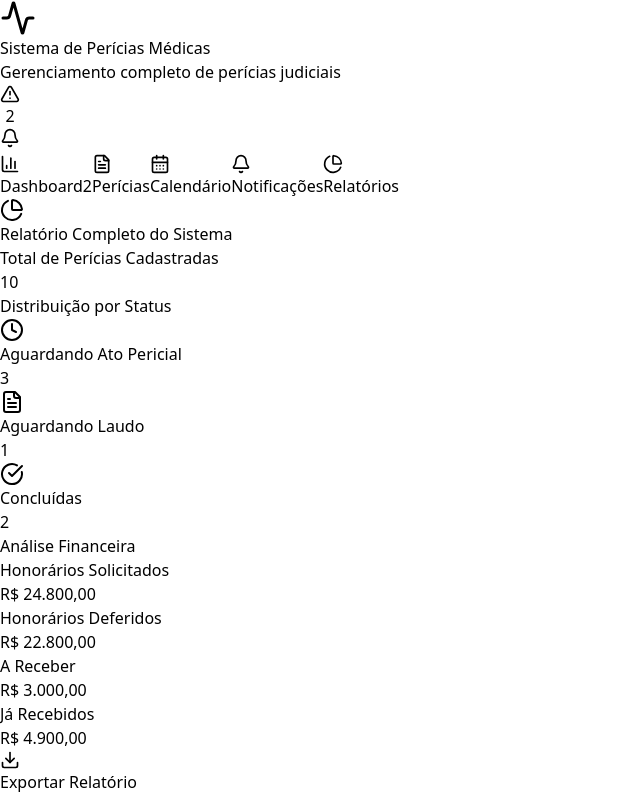
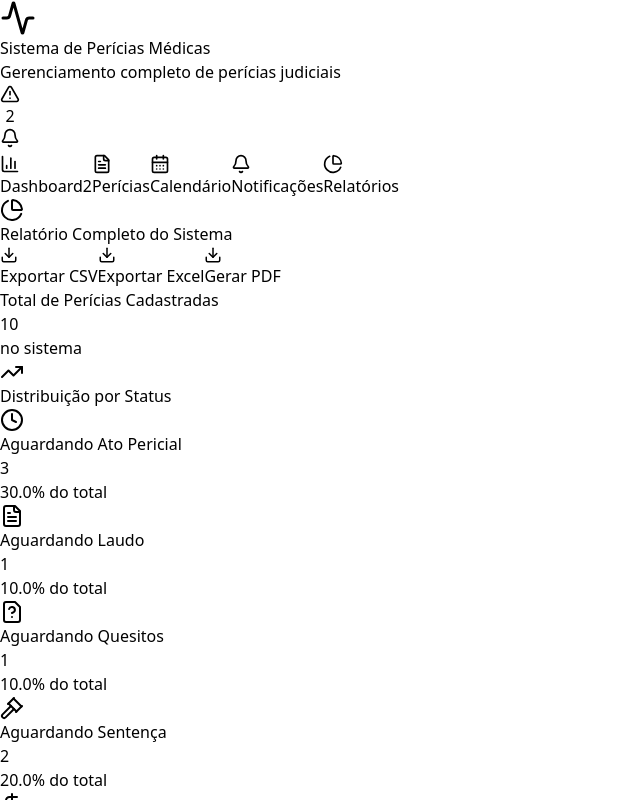
Before and after one commit to luizmasella/CM, a React (Vite) app: page / in a window 1280 px wide. Both pictures are taken after a click on the button "Relatórios". Shown: the top 800 px of the page, without its empty margins (0-640 px from the left). Built offline with nearby package versions, Linux system fonts and the light colour scheme.

Commit message:
Update RelatoriosPage.tsx

```diff
--- a/src/components/RelatoriosPage.tsx
+++ b/src/components/RelatoriosPage.tsx
@@ -1,49 +1,268 @@
 // FILE: src/components/RelatoriosPage.tsx
 import React from 'react';
 import { usePericias } from '../context/PericiasContext';
-import { PieChart, Download, Clock, FileText, FileQuestion, Gavel, DollarSign, CheckCircle } from 'lucide-react';
+import { useToast } from '../context/ToastContext';
+import { PieChart, Download, Clock, FileText, FileQuestion, Gavel, DollarSign, CheckCircle, TrendingUp } from 'lucide-react';
+import { ExportService } from '../utils/export';
 
 export default function RelatoriosPage() {
-  const { stats } = usePericias();
-  const exportarRelatorio = () => alert('Exportando...');
+  const { stats, pericias } = usePericias();
+  const { toast } = useToast();
+  const exportService = new ExportService();
 
   if (!stats) return <div className="p-6 text-center">Carregando relatórios...</div>;
 
+  const handleExportCSV = () => {
+    try {
+      exportService.exportToCSV(pericias);
+      toast.success('✅ Relatório CSV exportado com sucesso!');
+    } catch (error) {
+      toast.error('❌ Erro ao exportar CSV');
+    }
+  };
+
+  const handleExportExcel = () => {
+    try {
+      exportService.exportToExcel(pericias);
+      toast.success('✅ Relatório Excel exportado com sucesso!');
+    } catch (error) {
+      toast.error('❌ Erro ao exportar Excel');
+    }
+  };
+
+  const handleExportPDF = () => {
+    try {
+      exportService.exportToPDF(pericias, stats);
+      toast.info('📄 Abrindo janela de impressão/PDF...');
+    } catch (error) {
+      toast.error('❌ Erro ao gerar PDF');
+    }
+  };
+
+  const calcularPercentual = (valor: number, total: number) => {
+    if (total === 0) return 0;
+    return ((valor / total) * 100).toFixed(1);
+  };
+
   return (
+    <div className="space-y-6">
+      {/* HEADER COM BOTÕES DE EXPORTAÇÃO */}
       <div className="bg-white rounded-xl shadow-lg p-6">
-      <h2 className="text-2xl font-bold mb-6 flex items-center gap-2"><PieChart className="text-blue-600" />Relatório Completo do Sistema</h2>
-      <div className="bg-gradient-to-r from-blue-600 to-blue-700 text-white p-6 rounded-xl mb-6 text-center">
-        <p className="text-lg">Total de Perícias Cadastradas</p><p className="text-6xl font-bold">{stats.total}</p>
+        <div className="flex flex-col md:flex-row justify-between items-start md:items-center gap-4 mb-6">
+          <h2 className="text-2xl font-bold flex items-center gap-2">
+            <PieChart className="text-blue-600" />
+            Relatório Completo do Sistema
+          </h2>
+          <div className="flex flex-wrap gap-3">
+            <button
+              onClick={handleExportCSV}
+              className="bg-green-600 text-white px-4 py-2 rounded-lg hover:bg-green-700 flex items-center gap-2 transition-colors shadow-md"
+            >
+              <Download size={18} />
+              Exportar CSV
+            </button>
+            <button
+              onClick={handleExportExcel}
+              className="bg-blue-600 text-white px-4 py-2 rounded-lg hover:bg-blue-700 flex items-center gap-2 transition-colors shadow-md"
+            >
+              <Download size={18} />
+              Exportar Excel
+            </button>
+            <button
+              onClick={handleExportPDF}
+              className="bg-red-600 text-white px-4 py-2 rounded-lg hover:bg-red-700 flex items-center gap-2 transition-colors shadow-md"
+            >
+              <Download size={18} />
+              Gerar PDF
+            </button>
           </div>
-      <div className="mb-8">
-        <h3 className="text-xl font-semibold mb-4">Distribuição por Status</h3>
+        </div>
+
+        {/* CARD DESTAQUE - TOTAL */}
+        <div className="bg-gradient-to-r from-blue-600 to-blue-700 text-white p-8 rounded-xl mb-6 text-center shadow-xl">
+          <p className="text-lg mb-2">Total de Perícias Cadastradas</p>
+          <p className="text-6xl font-bold">{stats.total}</p>
+          <p className="text-blue-100 mt-2">no sistema</p>
+        </div>
+      </div>
+
+      {/* DISTRIBUIÇÃO POR STATUS */}
+      <div className="bg-white rounded-xl shadow-lg p-6">
+        <h3 className="text-xl font-semibold mb-4 flex items-center gap-2">
+          <TrendingUp className="text-blue-600" />
+          Distribuição por Status
+        </h3>
         <div className="grid grid-cols-1 md:grid-cols-3 gap-4">
-            <div className="bg-blue-50 border-2 border-blue-200 rounded-xl p-5">
-                <div className="flex items-center gap-2 mb-3"><Clock className="text-blue-600" size={24} /><span className="font-medium">Aguardando Ato Pericial</span></div>
+          <div className="bg-blue-50 border-2 border-blue-200 rounded-xl p-5 hover:shadow-md transition-shadow">
+            <div className="flex items-center gap-2 mb-3">
+              <Clock className="text-blue-600" size={24} />
+              <span className="font-medium">Aguardando Ato Pericial</span>
+            </div>
             <p className="text-3xl font-bold text-blue-700">{stats.aguarda_ato_pericial}</p>
+            <p className="text-sm text-gray-600 mt-1">
+              {calcularPercentual(stats.aguarda_ato_pericial, stats.total)}% do total
+            </p>
           </div>
-            <div className="bg-purple-50 border-2 border-purple-200 rounded-xl p-5">
-                <div className="flex items-center gap-2 mb-3"><FileText className="text-purple-600" size={24} /><span className="font-medium">Aguardando Laudo</span></div>
+
+          <div className="bg-purple-50 border-2 border-purple-200 rounded-xl p-5 hover:shadow-md transition-shadow">
+            <div className="flex items-center gap-2 mb-3">
+              <FileText className="text-purple-600" size={24} />
+              <span className="font-medium">Aguardando Laudo</span>
+            </div>
             <p className="text-3xl font-bold text-purple-700">{stats.aguarda_laudo}</p>
+            <p className="text-sm text-gray-600 mt-1">
+              {calcularPercentual(stats.aguarda_laudo, stats.total)}% do total
+            </p>
           </div>
-            <div className="bg-green-50 border-2 border-green-200 rounded-xl p-5">
-                <div className="flex items-center gap-2 mb-3"><CheckCircle className="text-green-600" size={24} /><span className="font-medium">Concluídas</span></div>
+
+          <div className="bg-orange-50 border-2 border-orange-200 rounded-xl p-5 hover:shadow-md transition-shadow">
+            <div className="flex items-center gap-2 mb-3">
+              <FileQuestion className="text-orange-600" size={24} />
+              <span className="font-medium">Aguardando Quesitos</span>
+            </div>
+            <p className="text-3xl font-bold text-orange-700">{stats.aguarda_quesitos}</p>
+            <p className="text-sm text-gray-600 mt-1">
+              {calcularPercentual(stats.aguarda_quesitos, stats.total)}% do total
+            </p>
+          </div>
+
+          <div className="bg-indigo-50 border-2 border-indigo-200 rounded-xl p-5 hover:shadow-md transition-shadow">
+            <div className="flex items-center gap-2 mb-3">
+              <Gavel className="text-indigo-600" size={24} />
+              <span className="font-medium">Aguardando Sentença</span>
+            </div>
+            <p className="text-3xl font-bold text-indigo-700">{stats.aguarda_sentenca}</p>
+            <p className="text-sm text-gray-600 mt-1">
+              {calcularPercentual(stats.aguarda_sentenca, stats.total)}% do total
+            </p>
+          </div>
+
+          <div className="bg-yellow-50 border-2 border-yellow-200 rounded-xl p-5 hover:shadow-md transition-shadow">
+            <div className="flex items-center gap-2 mb-3">
+              <DollarSign className="text-yellow-600" size={24} />
+              <span className="font-medium">Aguardando Pagamento</span>
+            </div>
+            <p className="text-3xl font-bold text-yellow-700">{stats.aguarda_pagamento}</p>
+            <p className="text-sm text-gray-600 mt-1">
+              {calcularPercentual(stats.aguarda_pagamento, stats.total)}% do total
+            </p>
+          </div>
+
+          <div className="bg-green-50 border-2 border-green-200 rounded-xl p-5 hover:shadow-md transition-shadow">
+            <div className="flex items-center gap-2 mb-3">
+              <CheckCircle className="text-green-600" size={24} />
+              <span className="font-medium">Concluídas</span>
+            </div>
             <p className="text-3xl font-bold text-green-700">{stats.concluidas}</p>
+            <p className="text-sm text-gray-600 mt-1">
+              {calcularPercentual(stats.concluidas, stats.total)}% do total
+            </p>
           </div>
         </div>
       </div>
-      <div className="bg-gradient-to-r from-green-50 to-emerald-50 rounded-xl p-6 mb-6">
-        <h3 className="text-xl font-semibold mb-4">Análise Financeira</h3>
+
+      {/* ANÁLISE FINANCEIRA */}
+      <div className="bg-gradient-to-r from-green-50 to-emerald-50 rounded-xl shadow-lg p-6 border-2 border-green-200">
+        <h3 className="text-xl font-semibold mb-6 flex items-center gap-2">
+          <DollarSign className="text-green-600" />
+          Análise Financeira Completa
+        </h3>
         <div className="grid grid-cols-1 md:grid-cols-4 gap-4">
-            <div className="bg-white p-4 rounded-lg shadow"><p>Honorários Solicitados</p><p className="text-2xl font-bold">R$ {stats.totalHonorariosSolicitados.toLocaleString('pt-BR', { minimumFractionDigits: 2 })}</p></div>
-            <div className="bg-white p-4 rounded-lg shadow"><p>Honorários Deferidos</p><p className="text-2xl font-bold text-blue-600">R$ {stats.totalHonorariosDeferidos.toLocaleString('pt-BR', { minimumFractionDigits: 2 })}</p></div>
-            <div className="bg-white p-4 rounded-lg shadow"><p>A Receber</p><p className="text-2xl font-bold text-yellow-600">R$ {stats.honorariosAReceber.toLocaleString('pt-BR', { minimumFractionDigits: 2 })}</p></div>
-            <div className="bg-white p-4 rounded-lg shadow"><p>Já Recebidos</p><p className="text-2xl font-bold text-green-600">R$ {stats.totalHonorariosPagos.toLocaleString('pt-BR', { minimumFractionDigits: 2 })}</p></div>
+          <div className="bg-white p-6 rounded-lg shadow-md border-l-4 border-green-500">
+            <p className="text-sm text-gray-600 mb-2">💵 Honorários Solicitados</p>
+            <p className="text-2xl font-bold text-gray-800">
+              R$ {stats.totalHonorariosSolicitados.toLocaleString('pt-BR', { minimumFractionDigits: 2 })}
+            </p>
+            <p className="text-xs text-gray-500 mt-1">Total requisitado</p>
+          </div>
+
+          <div className="bg-white p-6 rounded-lg shadow-md border-l-4 border-blue-500">
+            <p className="text-sm text-gray-600 mb-2">✅ Honorários Deferidos</p>
+            <p className="text-2xl font-bold text-blue-600">
+              R$ {stats.totalHonorariosDeferidos.toLocaleString('pt-BR', { minimumFractionDigits: 2 })}
+            </p>
+            <p className="text-xs text-gray-500 mt-1">
+              {calcularPercentual(stats.totalHonorariosDeferidos, stats.totalHonorariosSolicitados)}% do solicitado
+            </p>
+          </div>
+
+          <div className="bg-white p-6 rounded-lg shadow-md border-l-4 border-yellow-500">
+            <p className="text-sm text-gray-600 mb-2">⏳ A Receber</p>
+            <p className="text-2xl font-bold text-yellow-600">
+              R$ {stats.honorariosAReceber.toLocaleString('pt-BR', { minimumFractionDigits: 2 })}
+            </p>
+            <p className="text-xs text-gray-500 mt-1">
+              {stats.aguarda_pagamento} processo(s) pendente(s)
+            </p>
+          </div>
+
+          <div className="bg-white p-6 rounded-lg shadow-md border-l-4 border-purple-500">
+            <p className="text-sm text-gray-600 mb-2">💰 Já Recebidos</p>
+            <p className="text-2xl font-bold text-purple-600">
+              R$ {stats.totalHonorariosPagos.toLocaleString('pt-BR', { minimumFractionDigits: 2 })}
+            </p>
+            <p className="text-xs text-gray-500 mt-1">
+              {stats.concluidas} processo(s) pagos
+            </p>
           </div>
         </div>
-      <div className="text-center">
-        <button onClick={exportarRelatorio} className="bg-green-600 text-white px-6 py-3 rounded-lg flex items-center gap-2 mx-auto hover:bg-green-700"><Download size={20} />Exportar Relatório</button>
+
+        {/* INDICADORES ADICIONAIS */}
+        <div className="grid grid-cols-1 md:grid-cols-2 gap-4 mt-4">
+          <div className="bg-white p-4 rounded-lg shadow-md">
+            <p className="text-sm font-semibold text-gray-700 mb-2">📊 Taxa de Aprovação</p>
+            <div className="flex items-center gap-3">
+              <div className="flex-1 bg-gray-200 rounded-full h-3">
+                <div
+                  className="bg-green-500 h-3 rounded-full transition-all duration-500"
+                  style={{
+                    width: `${calcularPercentual(stats.totalHonorariosDeferidos, stats.totalHonorariosSolicitados)}%`
+                  }}
+                ></div>
               </div>
+              <span className="text-lg font-bold text-green-600">
+                {calcularPercentual(stats.totalHonorariosDeferidos, stats.totalHonorariosSolicitados)}%
+              </span>
+            </div>
+            <p className="text-xs text-gray-500 mt-1">dos honorários solicitados foram deferidos</p>
+          </div>
+
+          <div className="bg-white p-4 rounded-lg shadow-md">
+            <p className="text-sm font-semibold text-gray-700 mb-2">🎯 Taxa de Conclusão</p>
+            <div className="flex items-center gap-3">
+              <div className="flex-1 bg-gray-200 rounded-full h-3">
+                <div
+                  className="bg-blue-500 h-3 rounded-full transition-all duration-500"
+                  style={{
+                    width: `${calcularPercentual(stats.concluidas, stats.total)}%`
+                  }}
+                ></div>
+              </div>
+              <span className="text-lg font-bold text-blue-600">
+                {calcularPercentual(stats.concluidas, stats.total)}%
+              </span>
+            </div>
+            <p className="text-xs text-gray-500 mt-1">das perícias foram concluídas</p>
+          </div>
+        </div>
+      </div>
+
+      {/* ALERTAS */}
+      {stats.prazosVencidos > 0 && (
+        <div className="bg-red-50 border-2 border-red-300 rounded-xl p-6 flex items-center gap-4">
+          <div className="text-red-600">
+            <svg className="w-12 h-12" fill="none" stroke="currentColor" viewBox="0 0 24 24">
+              <path strokeLinecap="round" strokeLinejoin="round" strokeWidth={2} d="M12 9v2m0 4h.01m-6.938 4h13.856c1.54 0 2.502-1.667 1.732-3L13.732 4c-.77-1.333-2.694-1.333-3.464 0L3.34 16c-.77 1.333.192 3 1.732 3z" />
+            </svg>
+          </div>
+          <div className="flex-1">
+            <h4 className="font-bold text-red-800 text-lg">⚠️ Atenção Necessária</h4>
+            <p className="text-red-700">
+              Existem <span className="font-bold">{stats.prazosVencidos}</span> prazo(s) vencido(s) que necessitam de ação imediata.
+            </p>
+          </div>
+        </div>
+      )}
     </div>
   );
 }
```
Lines whose indentation alone changed are shown as unchanged.
